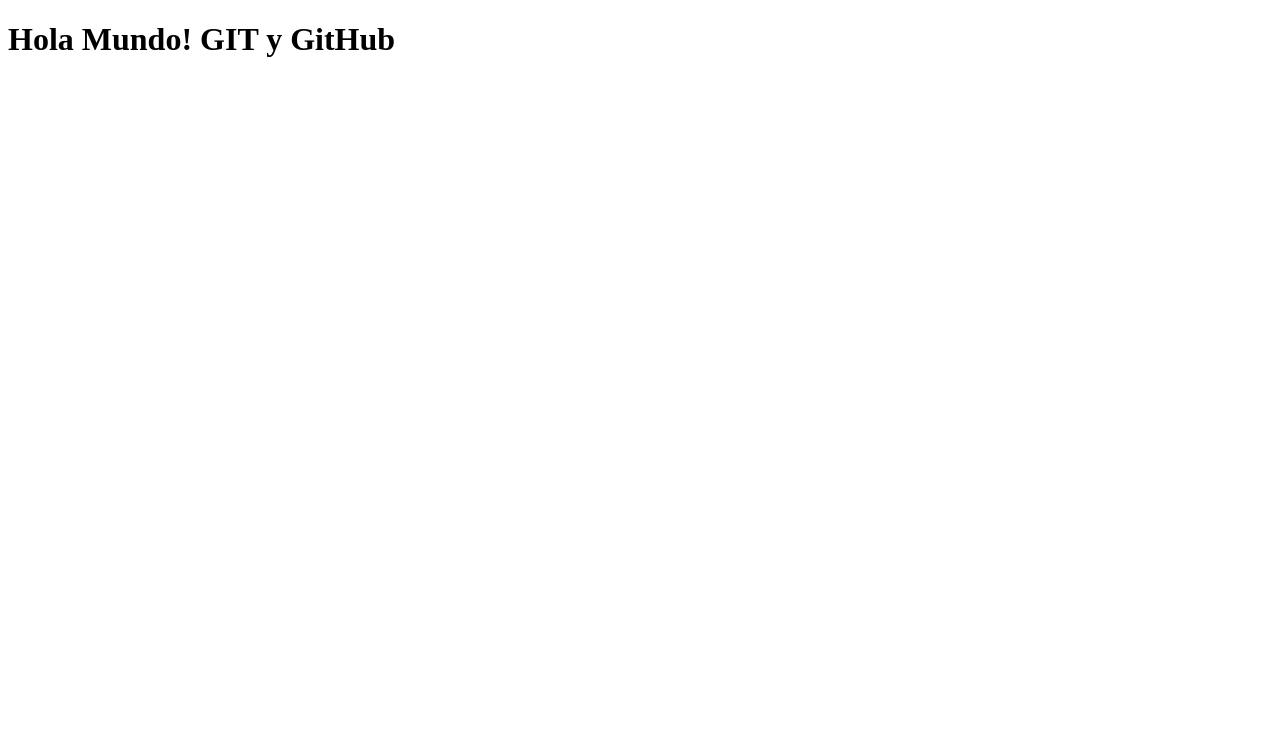
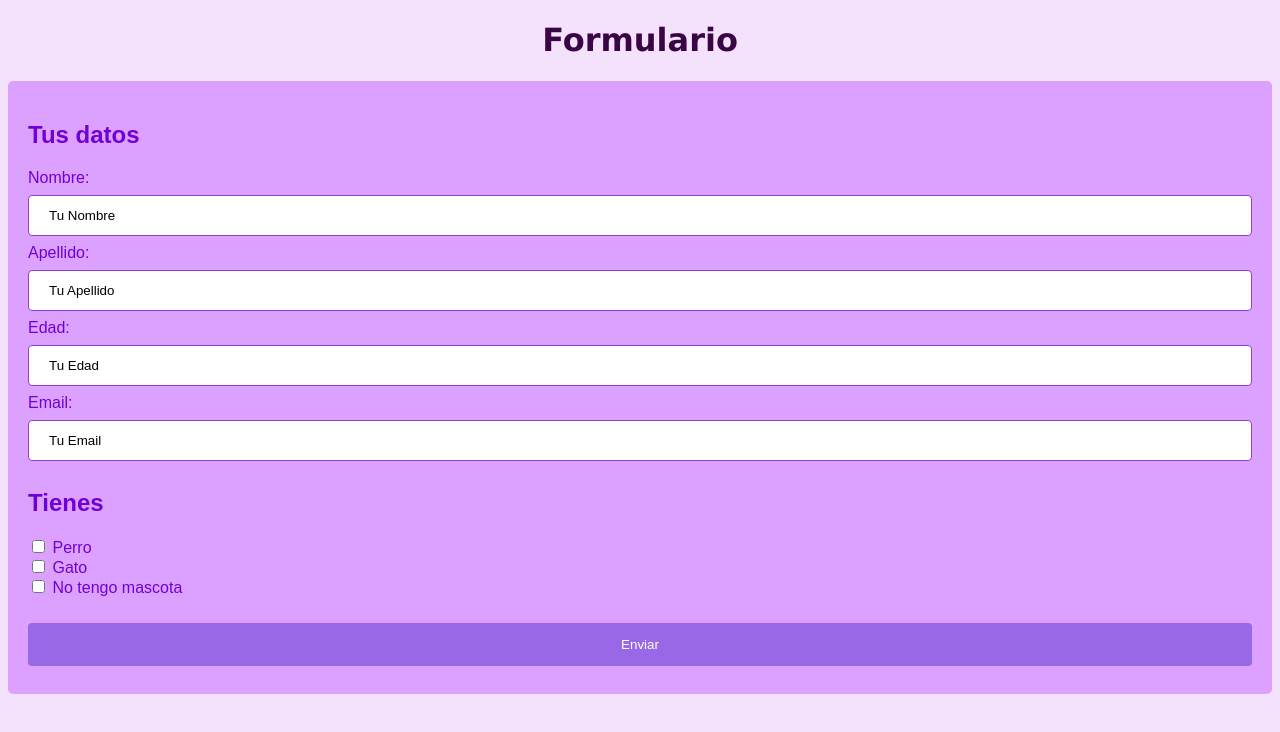
Before and after one commit to carmenvanba/repositorio_de_prueba, a plain HTML site: page index.html in a window 1280 px wide. Drawn offline with Linux system fonts and the light colour scheme.

Commit message:
Create a form

```diff
--- a/css/styles.css
+++ b/css/styles.css
@@ -0,0 +1,42 @@
+body {
+    background-color: rgb(244, 226, 253);
+}
+h1 {
+   color: rgb(58, 5, 68);
+   text-align: center;
+   font-family: 'Lucida Sans', 'Lucida Sans Regular', 'Lucida Grande', 'Lucida Sans Unicode', Geneva, Verdana, sans-serif;
+}
+h2{
+    color: rgb(111, 1, 214);
+    font-family: Arial, Helvetica, sans-serif;
+}
+
+div{
+    border-radius: 5px;
+    background-color: #dca0ff;
+    padding: 20px;
+    font-family: Arial, Helvetica, sans-serif;
+    color: rgb(111, 1, 214);
+}
+input[type=text], select {
+    width: 100%;
+    padding: 12px 20px;
+    margin: 8px 0;
+    display: inline-block;
+    border: 1px solid rgb(148, 62, 197);
+    border-radius: 4px;
+    box-sizing: border-box;
+  }
+input[type=submit] {
+    width: 100%;
+    background-color: #9968e7;
+    color: white;
+    padding: 14px 20px;
+    margin: 8px 0;
+    border: none;
+    border-radius: 4px;
+    cursor: pointer;
+  }
+input[type=submit]:hover {
+background-color: #582c75;
+}
--- a/index.html
+++ b/index.html
@@ -4,9 +4,42 @@
     <meta charset="UTF-8">
     <meta http-equiv="X-UA-Compatible" content="IE=edge">
     <meta name="viewport" content="width=device-width, initial-scale=1.0">
-    <title>Document</title>
+    <link rel="stylesheet" href="css/styles.css">
+    <title>Recogida de datos</title>
 </head>
 <body>
-    <h1>Hola Mundo! GIT y GitHub</h1>
+    <h1>Formulario</h1>
+    <div>
+        <form action="https://www.w3schools.com/">
+            <h2>Tus datos</h2>
+            <label for="fname">Nombre:</label>
+            <br>
+            <input type="text" id="fname" name="fname" value="Tu Nombre">
+            <br>
+            <label for="lname">Apellido:</label>
+            <br>
+            <input type="text" id="lname" name="lname" value="Tu Apellido">
+            <label for="lname">Edad:</label>
+            <br>
+            <input type="text" id="lname" name="lname" value="Tu Edad">
+            <br>
+            <label for="lname">Email:</label>
+            <input type="text" id="lname" name="lname" value="Tu Email">
+            <br>
+            <h2>Tienes</h2>
+            <input type="checkbox" id="pet1" name="pet1" value="Bike">
+            <label for="pet1"> Perro</label>
+            <br>
+            <input type="checkbox" id="pet2" name="pet2" value="Car">
+            <label for="pet2"> Gato</label>
+            <br>
+            <input type="checkbox" id="pet3" name="pet3" value="Boat">
+            <label for="pet3"> No tengo mascota</label>
+
+    <!--El submit te lleva a la página de w3school-->
+            <br><br>
+            <input type="submit" value="Enviar">
+        </form>
+    </div>
 </body>
 </html>
```
